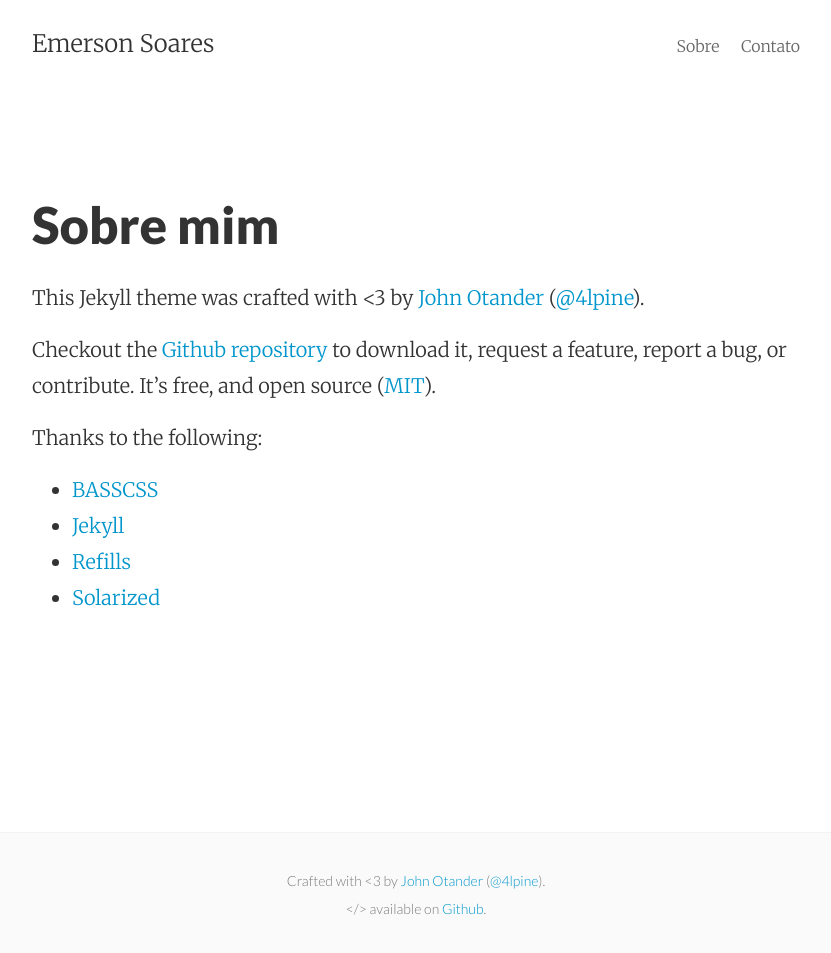
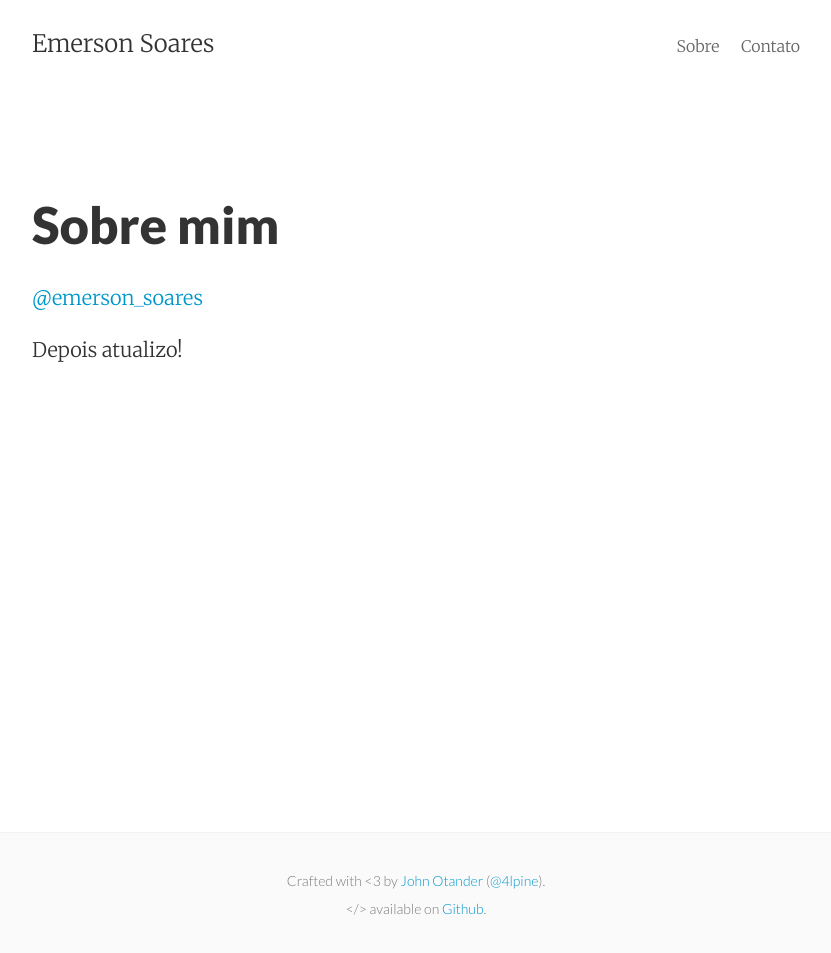
Before and after one commit to emersonsoares/emersonsoares.github.io, a Jekyll site: the page built from about.md, in a window 1280 px wide. Shown: the whole page, without its empty margins (224-1055 px from the left). Built offline with Jekyll 4.4.1, drawn with Linux system fonts in a browser that asks for light colours; Markdown is read by kramdown in place of the engine named in the settings.

Commit message:
Update about.md

```diff
--- a/about.md
+++ b/about.md
@@ -4,16 +4,6 @@ title: Sobre mim
 permalink: /sobre-emerson-soares/
 ---
 
-This Jekyll theme was crafted with <3 by [John Otander](http://johnotander.com)
-([@4lpine](https://twitter.com/4lpine)).
+[@emerson_soares](https://twitter.com/emerson_soares)
 
-Checkout the [Github repository](https://github.com/johnotander/pixyll) to download it,
-request a feature, report a bug, or contribute. It's free, and open source
-([MIT](http://opensource.org/licenses/MIT)).
-
-Thanks to the following:
-
-* [BASSCSS](http://basscss.com)
-* [Jekyll](http://jekyllrb.com)
-* [Refills](http://refills.bourbon.io/)
-* [Solarized](http://ethanschoonover.com/solarized)
+Depois atualizo!
```
